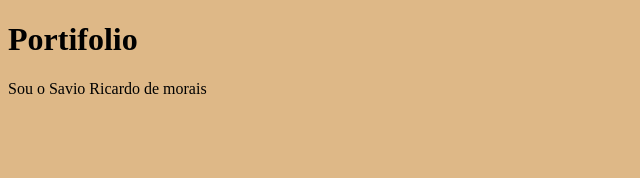
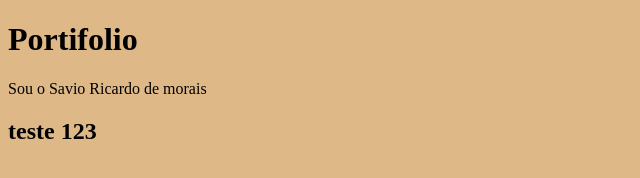
Before and after one commit to aasavio/Portifolio, a plain HTML site: page index.html in a window 1280 px wide. Shown: the whole page, without its empty margins (0-640 px from the left). Drawn offline with Linux system fonts and the light colour scheme.

Commit message:
Update index.html

```diff
--- a/index.html
+++ b/index.html
@@ -9,5 +9,6 @@
 <body>
     <h1>Portifolio </h1>
     <p>Sou o Savio Ricardo de morais</p>
+    <h2>teste 123</h2>
 </body>
 </html>
```
